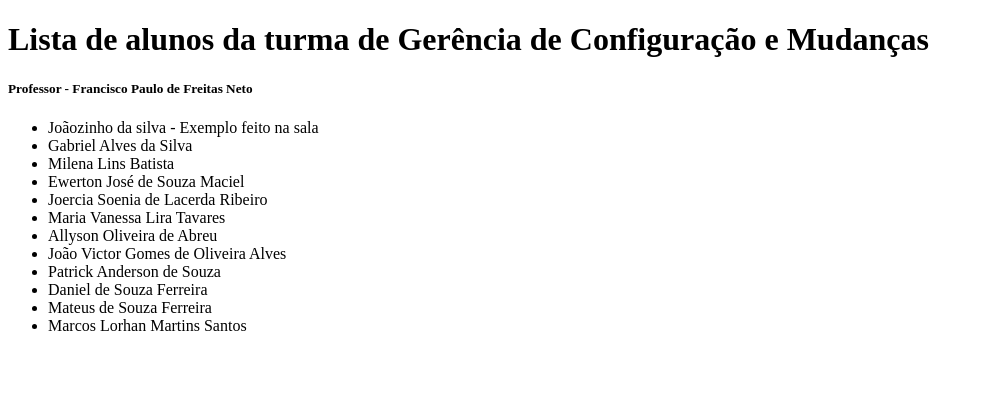
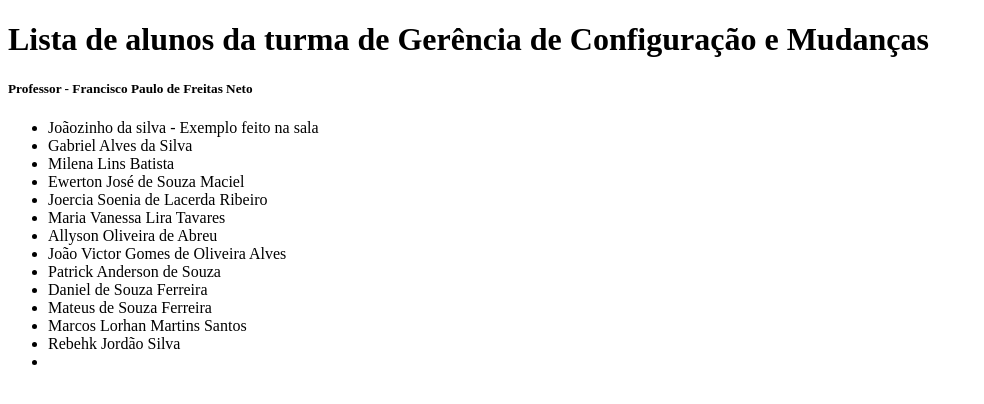
Before and after one commit to paulofreitasnt/AtividadeGerencia, a plain HTML site: page index.html in a window 1280 px wide. Shown: the whole page, without its empty margins (0-984 px from the left). Drawn offline with Linux system fonts and the light colour scheme.

Commit message:
Adicionando nome Rebehk

```diff
--- a/index.html
+++ b/index.html
@@ -25,6 +25,7 @@
         <li>Daniel de Souza Ferreira</li>
         <li>Mateus de Souza Ferreira</li>
         <li>Marcos Lorhan Martins Santos</li>
+        <li>Rebehk Jordão Silva<li>
     </ul>
 
 
```
